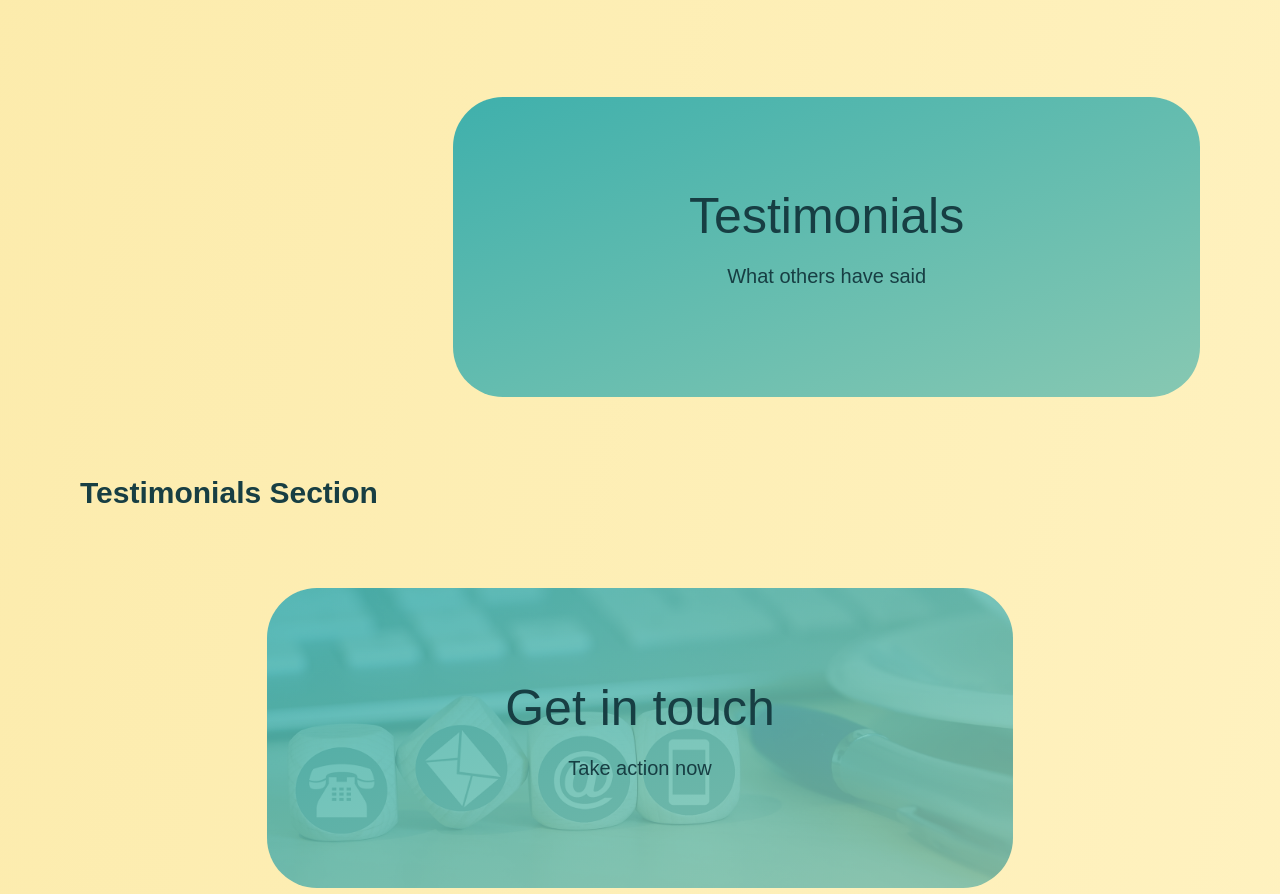
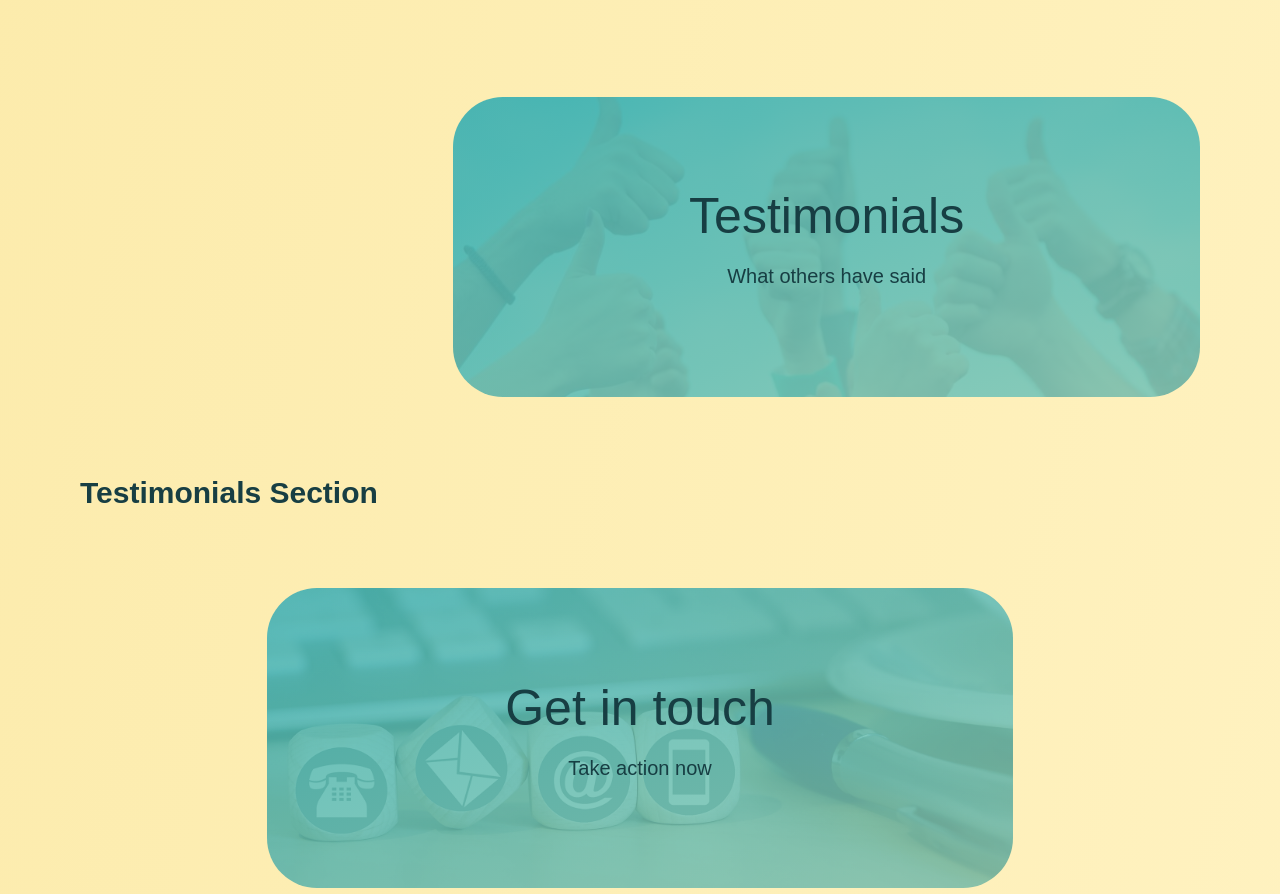
Before and after one commit to keddisa/personal-website-2020, a Gatsby site: page / in a window 1280 px wide. Shown: the part 4041-4935 px from the top of the page. Built offline with nearby package versions, Linux system fonts and the light colour scheme; Gatsby itself is replaced by a stand-in of ours.

Commit message:
add background to testimonials

```diff
--- a/src/sass/components/_title-card.scss
+++ b/src/sass/components/_title-card.scss
@@ -46,6 +46,11 @@
     background-size: cover;
 }
 
+.testimonials-title {
+    background-image: linear-gradient(to right bottom, rgba($color-primary, .9), rgba($color-secondary, .9)), url(../images/testimonials.jpg) !important;
+    background-size: cover;
+}
+
 .contact-title {
     background-image: linear-gradient(to right bottom, rgba($color-primary, .85), rgba($color-secondary, .85)), url(../images/contact-title.jpg) !important;
     background-size: cover;
```
Also changed, not shown: src/components/layout.css, src/images/gatsby-icon.png (deleted), src/images/testimonials.jpg (added).
